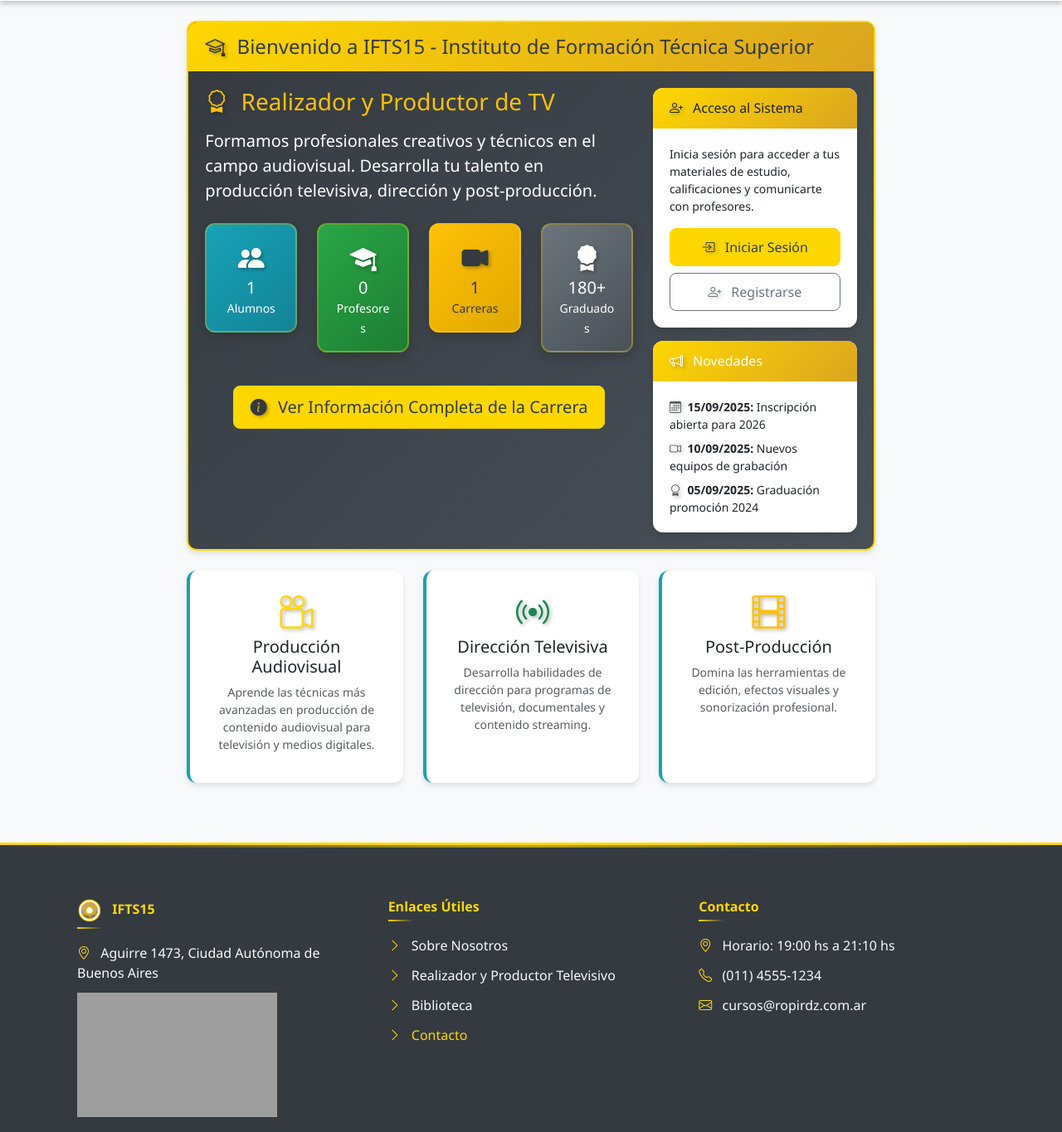
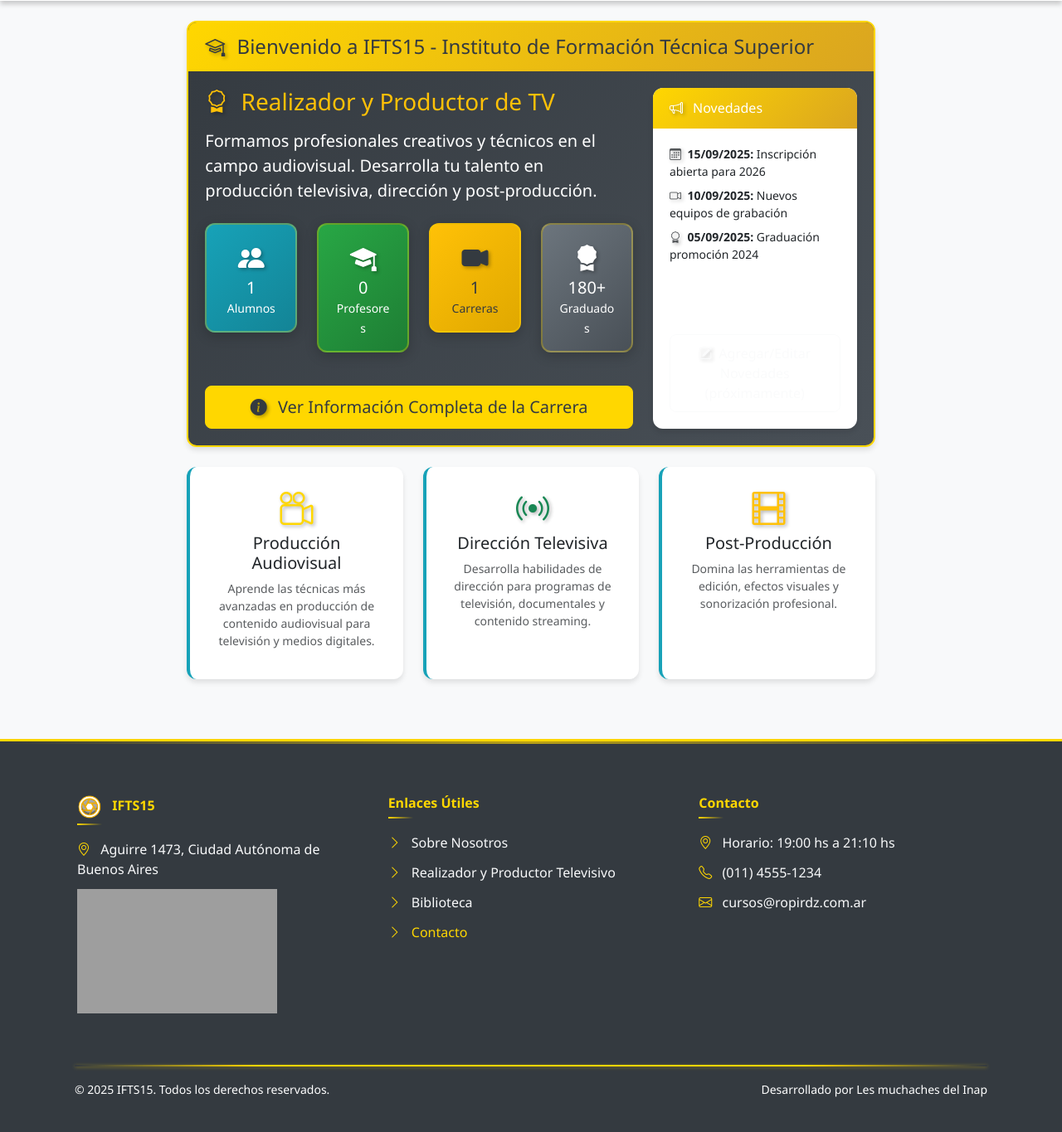
Before and after one commit to LosMuchachosDelInap/Ifts15, a PHP site: page /Mis_Proyectos/ in a window 1280 px wide. Shown: the part 649-2014 px from the top of the page at 83% size. Run offline with PHP 8.4, Linux system fonts and the light colour scheme; data comes from the database, SQL or seed files in the repository; data that the repository does not hold is empty; grey boxes are pictures that could not be loaded.

Commit message:
se elimjino la card de autenticacion del index y de visualizaron las X

```diff
--- a/index.php
+++ b/index.php
@@ -374,9 +374,9 @@ $userRole = $_SESSION['role'] ?? 'estudiante';
 
                                     <!-- Botón Ver Información Completa -->
                                     <div class="row mt-4">
-                                        <div class="col-12 text-center">
+                                        <div class="col-12">
                                             <a href="<?php echo BASE_URL; ?>/src/Views/realizador-productor-tv.php"
-                                               class="btn btn-primary btn-lg">
+                                               class="btn btn-primary btn-lg w-100 d-block">
                                                 <i class="bi bi-info-circle-fill me-2"></i>
                                                 Ver Información Completa de la Carrera
                                             </a>
@@ -386,87 +386,16 @@ $userRole = $_SESSION['role'] ?? 'estudiante';
 
                                 <!-- Panel Lateral -->
                                 <div class="col-12 col-lg-4">
-                                    <?php if ($isLoggedIn): ?>
-                                        <!-- Usuario Logueado - Accesos Rápidos -->
-                                        <div class="card mb-3">
-                                            <div class="card-header bg-success text-white">
-                                                <h6 class="mb-0">
-                                                    <i class="bi bi-lightning-charge me-2"></i>
-                                                    Accesos Rápidos
-                                                </h6>
-                                            </div>
-                                            <div class="card-body">
-                                                <div class="d-grid gap-2">
-                                                    <a href="<?php echo BASE_URL; ?>/src/Views/dashboard.php"
-                                                       class="btn btn-outline-success btn-sm">
-                                                        <i class="bi bi-speedometer2 me-2"></i>Mi Dashboard
-                                                    </a>
-                                                    <?php if ($userRole === 'estudiante'): ?>
-                                                    <a href="<?php echo BASE_URL; ?>/src/Views/mis-materias.php"
-                                                       class="btn btn-outline-primary btn-sm">
-                                                        <i class="bi bi-book me-2"></i>Mis Materias
-                                                    </a>
-                                                    <a href="<?php echo BASE_URL; ?>/src/Views/calificaciones.php"
-                                                       class="btn btn-outline-warning btn-sm">
-                                                        <i class="bi bi-star me-2"></i>Calificaciones
-                                                    </a>
-                                                    <?php elseif ($userRole === 'profesor'): ?>
-                                                    <a href="<?php echo BASE_URL; ?>/src/Views/mis-cursos.php"
-                                                       class="btn btn-outline-primary btn-sm">
-                                                        <i class="bi bi-easel me-2"></i>Mis Cursos
-                                                    </a>
-                                                    <a href="<?php echo BASE_URL; ?>/src/Views/calificar.php"
-                                                       class="btn btn-outline-info btn-sm">
-                                                        <i class="bi bi-pencil me-2"></i>Calificar
-                                                    </a>
-                                                    <?php endif; ?>
-                                                </div>
-                                            </div>
-                                        </div>
-                                    <?php else: ?>
-                                        <!-- Usuario No Logueado - Información y Acceso -->
-                                        <div class="card mb-3">
-                                            <div class="card-header bg-warning text-dark">
-                                                <h6 class="mb-0">
-                                                    <i class="bi bi-person-plus me-2"></i>
-                                                    Acceso al Sistema
-                                                </h6>
-                                            </div>
-                                            <div class="card-body">
-                                                <p class="small mb-3">
-                                                    Inicia sesión para acceder a tus materiales de estudio,
-                                                    calificaciones y comunicarte con profesores.
-                                                </p>
-                                                <div class="d-grid gap-2">
-                                                    <button type="button"
-                                                            class="btn btn-primary"
-                                                            data-bs-toggle="modal"
-                                                            data-bs-target="#modalLogin">
-                                                        <i class="bi bi-box-arrow-in-right me-2"></i>
-                                                        Iniciar Sesión
-                                                    </button>
-                                                    <button type="button"
-                                                            class="btn btn-outline-secondary"
-                                                            data-bs-toggle="modal"
-                                                            data-bs-target="#modalRegistrar">
-                                                        <i class="bi bi-person-plus me-2"></i>
-                                                        Registrarse
-                                                    </button>
-                                                </div>
-                                            </div>
-                                        </div>
-                                    <?php endif; ?>
-
-                                    <!-- Novedades -->
-                                    <div class="card">
+                                    <!-- Novedades (ahora ocupa todo el alto y ancho del panel lateral) -->
+                                    <div class="card h-100" style="min-height:340px;">
                                         <div class="card-header bg-info text-white">
                                             <h6 class="mb-0">
                                                 <i class="bi bi-megaphone me-2"></i>
                                                 Novedades
                                             </h6>
                                         </div>
-                                        <div class="card-body">
-                                            <div class="small">
+                                        <div class="card-body d-flex flex-column justify-content-between" style="height:100%;">
+                                            <div class="small flex-grow-1">
                                                 <div class="mb-2">
                                                     <i class="bi bi-calendar3 me-1 text-muted"></i>
                                                     <strong>15/09/2025:</strong> Inscripción abierta para 2026
@@ -479,6 +408,12 @@ $userRole = $_SESSION['role'] ?? 'estudiante';
                                                     <i class="bi bi-award me-1 text-muted"></i>
                                                     <strong>05/09/2025:</strong> Graduación promoción 2024
                                                 </div>
+                                            </div>
+                                            <!-- Espacio reservado para futuro formulario dinámico de novedades -->
+                                            <div class="mt-3">
+                                                <button class="btn btn-outline-light w-100 disabled" disabled>
+                                                    <i class="bi bi-pencil-square me-1"></i> Agregar/Editar Novedades (próximamente)
+                                                </button>
                                             </div>
                                         </div>
                                     </div>
--- a/src/Css/styles.css
+++ b/src/Css/styles.css
@@ -369,18 +369,23 @@ body {
 }
 
 /* Botón cerrar modal personalizado */
+
+/* Botón cerrar modal/offcanvas: usar ícono oscuro por defecto y tamaño mayor */
 .btn-close {
-    background: rgba(255, 255, 255, 0.8) !important;
+   /* background: none !important;*/
     border-radius: 50% !important;
     opacity: 1 !important;
     font-size: 1.2rem !important;
     padding: 0.5rem !important;
     margin: 0 !important;
+    color: #111 !important;
+    filter: none !important;
 }
 
 .btn-close:hover {
     background: rgba(255, 215, 0, 0.9) !important;
     transform: scale(1.1) !important;
+    color: #000 !important;
 }
 
 /* ========================================
--- a/src/Template/footer.php
+++ b/src/Template/footer.php
@@ -12,7 +12,9 @@
                         Aguirre 1473, Ciudad Autónoma de Buenos Aires
                     </li>
                     <li class="text-light text-decoration-none">
-                        <iframe src="https://www.google.com/maps/embed?pb=!1m18!1m12!1m3!1d3284.6019971962396!2d-58.446394388415655!3d-34.58893595660543!2m3!1f0!2f0!3f0!3m2!1i1024!2i768!4f13.1!3m3!1m2!1s0x95bcb5f3bcbfb21f%3A0xcfac954535a04ede!2sAguirre%201473%2C%20C1414ATC%20Cdad.%20Aut%C3%B3noma%20de%20Buenos%20Aires!5e0!3m2!1ses!2sar!4v1759233386257!5m2!1ses!2sar" width="70%" height="150" style="border:0;" allowfullscreen="" loading="lazy" referrerpolicy="no-referrer-when-downgrade"></iframe>
+                        <span class="d-none d-md-block">
+                            <iframe src="https://www.google.com/maps/embed?pb=!1m18!1m12!1m3!1d3284.6019971962396!2d-58.446394388415655!3d-34.58893595660543!2m3!1f0!2f0!3f0!3m2!1i1024!2i768!4f13.1!3m3!1m2!1s0x95bcb5f3bcbfb21f%3A0xcfac954535a04ede!2sAguirre%201473%2C%20C1414ATC%20Cdad.%20Aut%C3%B3noma%20de%20Buenos%20Aires!5e0!3m2!1ses!2sar!4v1759233386257!5m2!1ses!2sar" width="70%" height="150" style="border:0;" allowfullscreen="" loading="lazy" referrerpolicy="no-referrer-when-downgrade"></iframe>
+                        </span>
                     </li>
                 </ul>
             </div>
--- a/src/Template/navBar.php
+++ b/src/Template/navBar.php
@@ -17,7 +17,9 @@
         <!-- Logo centrado absoluto -->
         <div class="position-absolute top-50 start-50 translate-middle" style="z-index:2;">
             <a class="navbar-brand d-flex align-items-center justify-content-center" href="<?php echo BASE_URL; ?>/index.php">
-                <img src="<?php echo BASE_URL; ?>/src/Public/images/logo.png" alt="IFTS N° 15" class="me-2">
+                <!-- Logo: solo círculo en móvil (usa el .ico del favicon), logo completo en desktop -->
+                <img src="<?php echo BASE_URL; ?>/src/Public/images/logo_solo_circulo.ico" alt="IFTS N° 15" class="d-block d-md-none" style="height:32px;width:32px;max-width:32px;max-height:32px;object-fit:contain;">
+                <img src="<?php echo BASE_URL; ?>/src/Public/images/logo.png" alt="IFTS N° 15" class="d-none d-md-block me-2" style="height:38px;">
             </a>
         </div>
 
@@ -26,8 +28,8 @@
                 <?php if ($isLoggedIn): ?>
                     <div class="dropdown">
                         <button class="btn btn-outline-light btn-sm dropdown-toggle" type="button" id="userDropdown" data-bs-toggle="dropdown" aria-expanded="false">
-                            <i class="bi bi-person-circle me-1"></i>
-                            <span class="d-none d-sm-inline"><?php echo htmlspecialchars($userEmail); ?></span>
+                            <i class="bi bi-person-circle"></i>
+                            <span class="d-none d-sm-inline"> <?php echo htmlspecialchars($userEmail); ?> </span>
                         </button>
                         <ul class="dropdown-menu dropdown-menu-end" aria-labelledby="userDropdown">
                             <li><span class="dropdown-item-text text-muted"><?php echo ucfirst($userRole); ?></span></li>
@@ -37,10 +39,12 @@
                     </div>
                 <?php else: ?>
                     <button type="button" class="btn btn-outline-light btn-sm" data-bs-toggle="modal" data-bs-target="#modalLogin">
-                        <i class="bi bi-box-arrow-in-right me-1"></i> Iniciar Sesión
+                        <span class="d-inline d-sm-none"><i class="bi bi-box-arrow-in-right"></i></span>
+                        <span class="d-none d-sm-inline"><i class="bi bi-box-arrow-in-right me-1"></i> Iniciar Sesión</span>
                     </button>
                     <button type="button" class="btn btn-outline-light btn-sm" data-bs-toggle="modal" data-bs-target="#modalRegistrar">
-                        <i class="bi bi-person-plus me-1"></i> Registrarse
+                        <span class="d-inline d-sm-none"><i class="bi bi-person-plus"></i></span>
+                        <span class="d-none d-sm-inline"><i class="bi bi-person-plus me-1"></i> Registrarse</span>
                     </button>
                 <?php endif; ?>
             </div>
```
